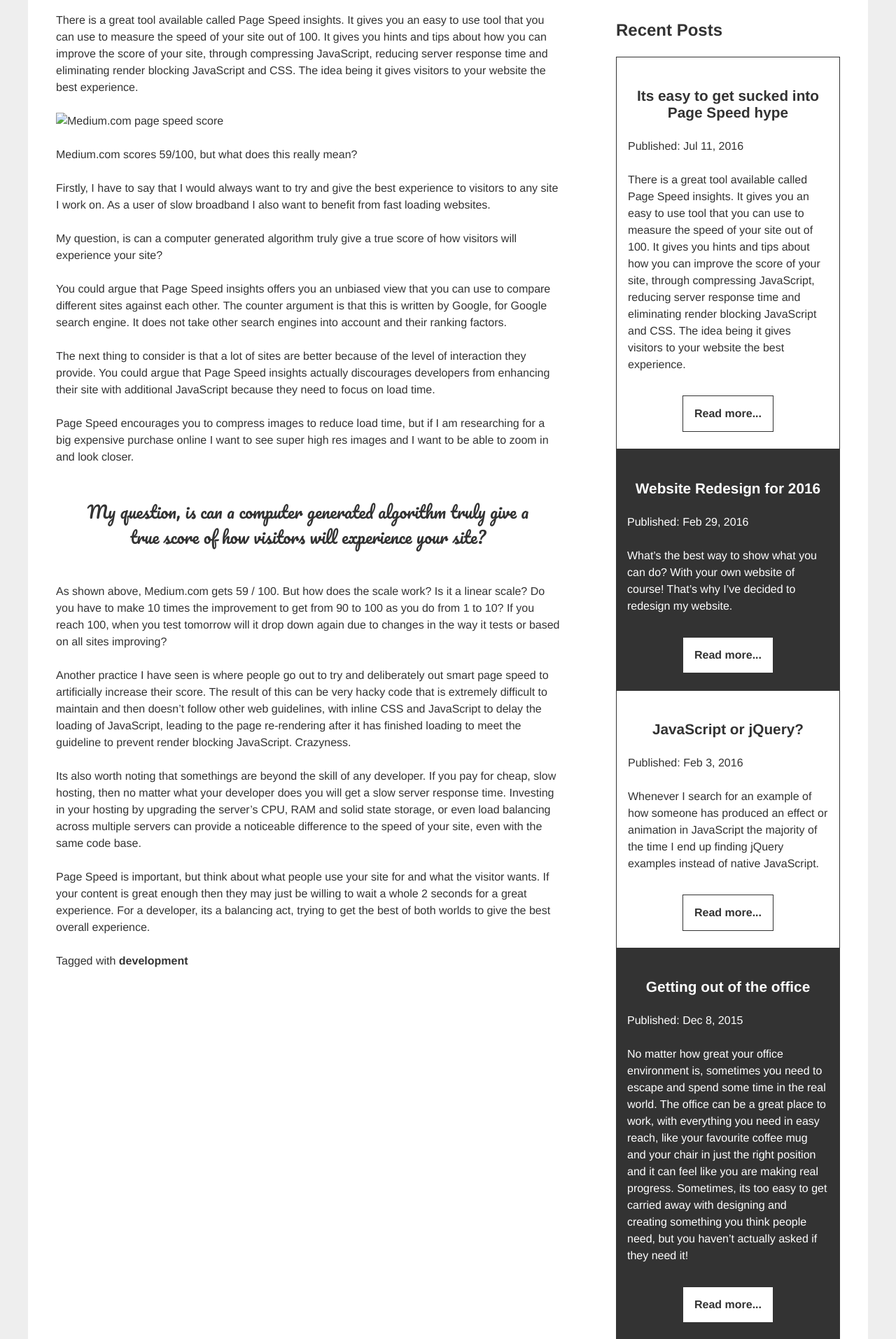
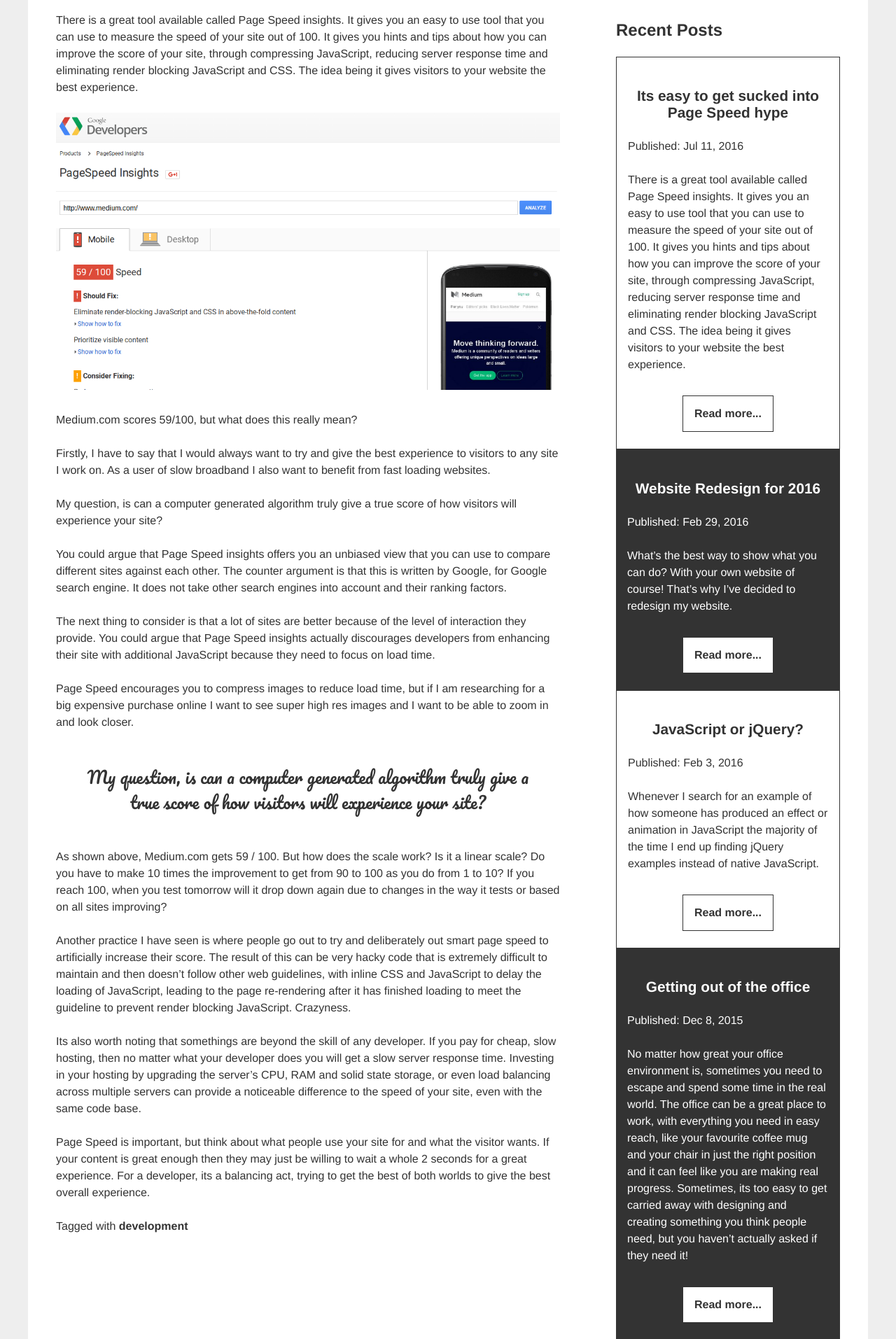
Before and after one commit to chrisrhymes/chrisrhymes.github.io, a Jekyll site: the page built from _posts/2016-07-11-its-easy-to-get-sucked-into-page-speed-hype.md, in a window 1280 px wide. Shown: the part 514-2427 px from the top of the page at 70% size. Built offline with Jekyll 4.4.1, drawn with Linux system fonts in a browser that asks for light colours; nearby versions of some CDN libraries; comment, search, counter and statistics services are not loaded.

Commit message:
Update image link

```diff
--- a/_posts/2016-07-11-its-easy-to-get-sucked-into-page-speed-hype.md
+++ b/_posts/2016-07-11-its-easy-to-get-sucked-into-page-speed-hype.md
@@ -9,7 +9,7 @@ image: 'http://www.csrhymes.com/img/page-speed.png'
 ---
 There is a great tool available called Page Speed insights. It gives you an easy to use tool that you can use to measure the speed of your site out of 100. It gives you hints and tips about how you can improve the score of your site, through compressing JavaScript, reducing server response time and eliminating render blocking JavaScript and CSS. The idea being it gives visitors to your website the best experience.
 
-![Medium.com page speed score]({{site.baseurl}}/_posts/Screenshot 2016-07-11 at 20.44.55.png)
+![Medium.com page speed score](/img/page-speed.png)
 
 Medium.com scores 59/100, but what does this really mean?
 
```
